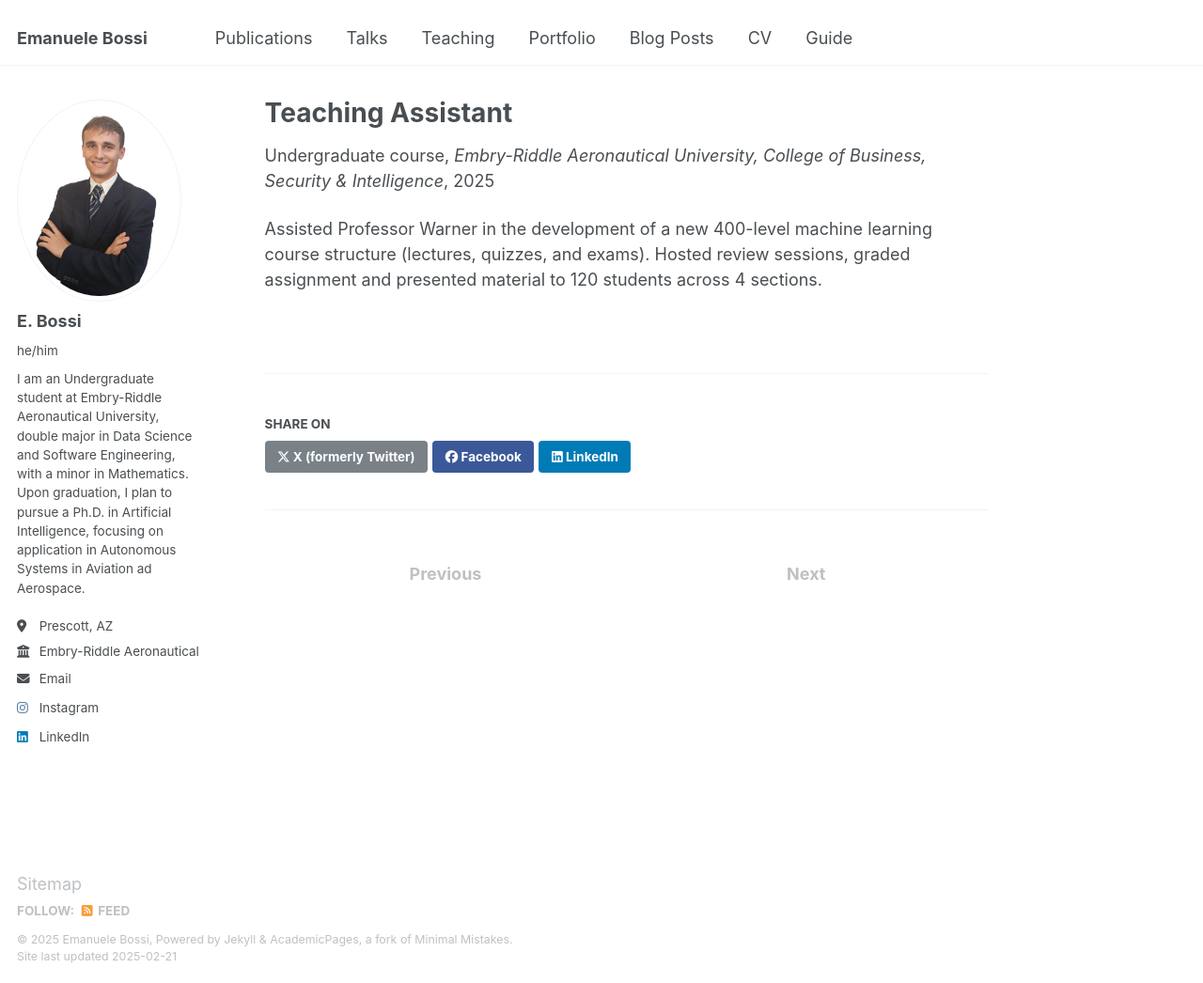
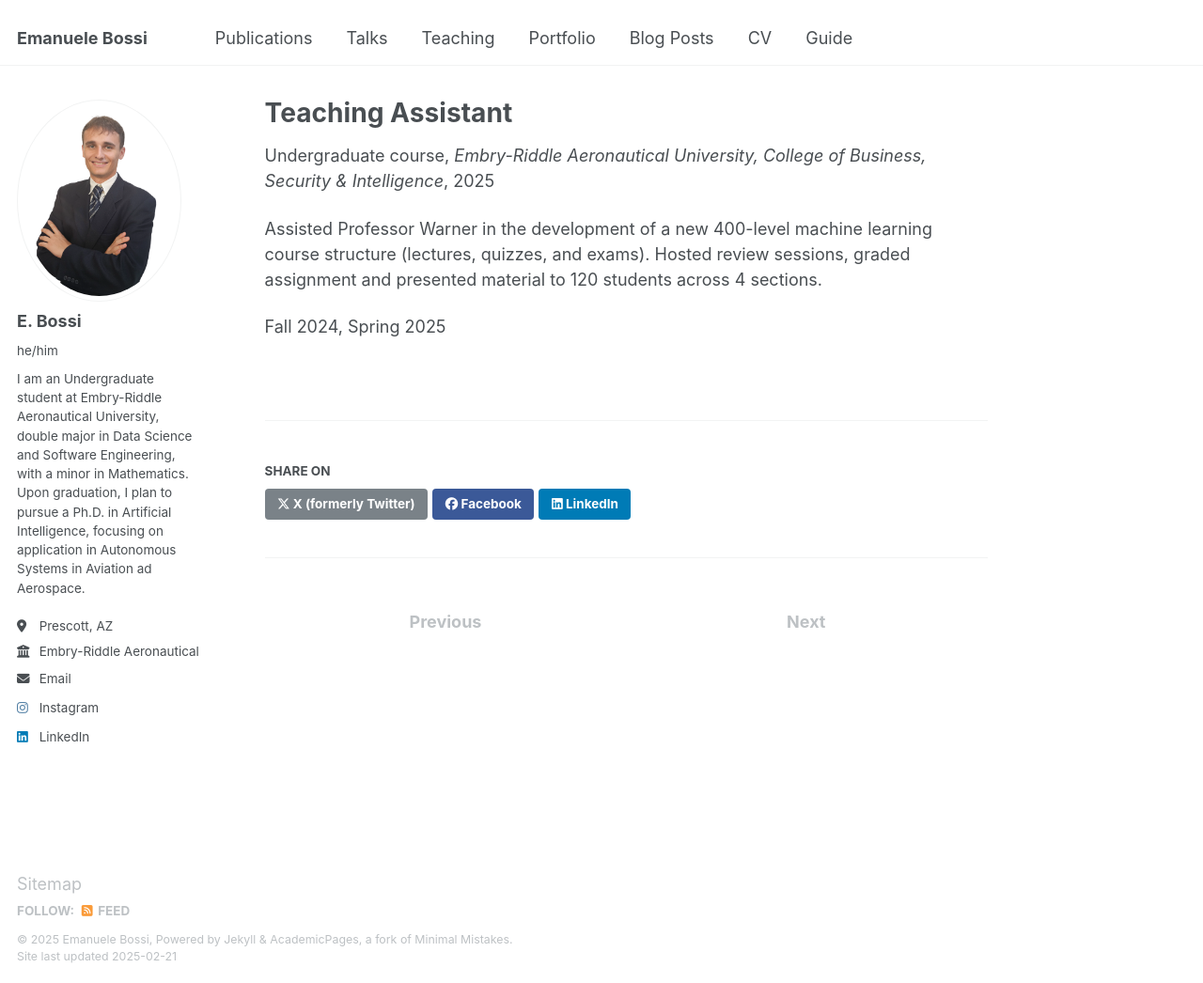
Before and after one commit to bossiemanuele/bossiemanuele.github.io, a Jekyll site: the page built from _teaching/CI460.md, in a window 1280 px wide and 1046 px high. Shown: the whole window at 94% size. Built offline with Jekyll 4.4.1, drawn with Linux system fonts in a browser that asks for light colours.

Commit message:
Update CI460.md

```diff
--- a/_teaching/CI460.md
+++ b/_teaching/CI460.md
@@ -4,8 +4,9 @@ collection: teaching
 type: "Undergraduate course"
 permalink: /teaching/CI460
 venue: "Embry-Riddle Aeronautical University, College of Business, Security & Intelligence"
-date: 2024, 2025
 location: "Prescott, AZ"
 ---
 
 Assisted Professor Warner in the development of a new 400-level machine learning course structure (lectures, quizzes, and exams). Hosted review sessions, graded assignment and presented material to 120 students across 4 sections.
+
+Fall 2024, Spring 2025
```
